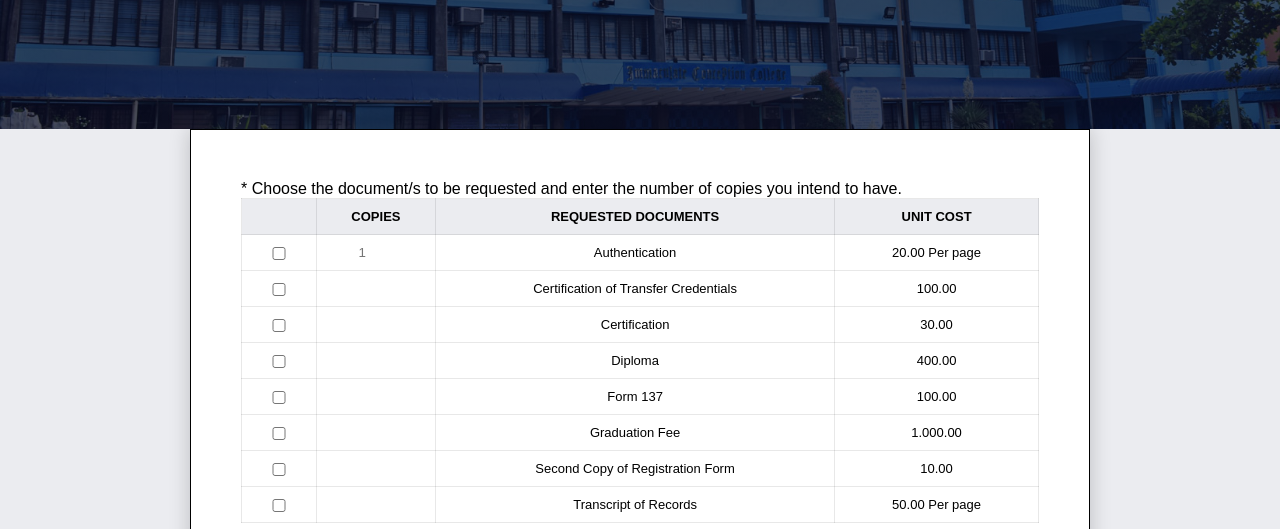
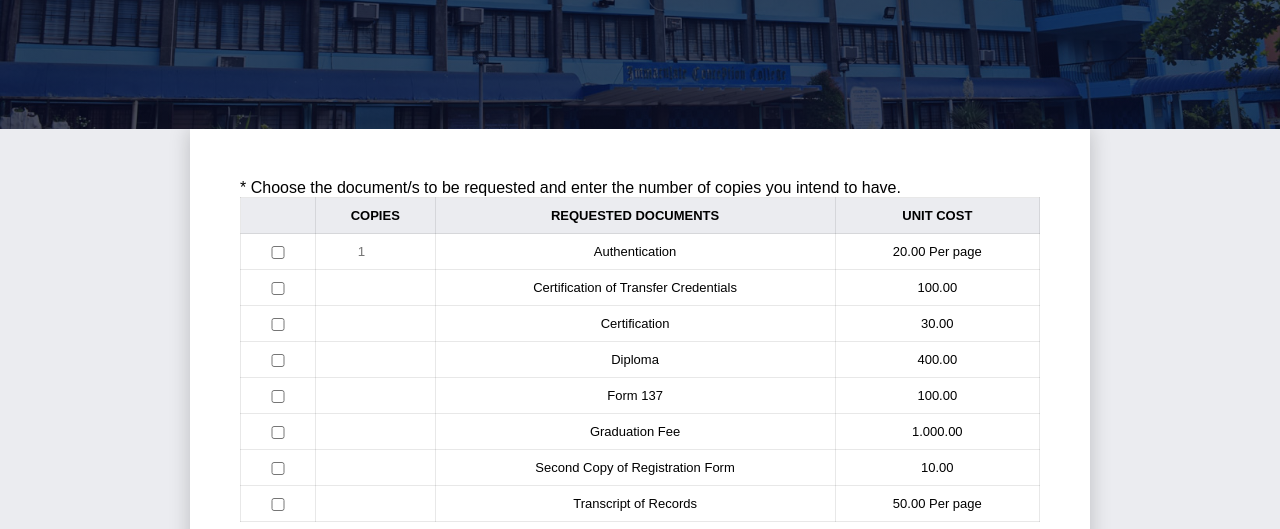
Before and after one commit to skexiacn4/formsubmitdemo, a plain HTML site: page front.html in a window 1280 px wide. Shown: the part 271-800 px from the top of the page. Drawn offline with Linux system fonts and the light colour scheme.

Commit message:
Update style2.css

```diff
--- a/style2.css
+++ b/style2.css
@@ -102,7 +102,7 @@ nav .fa{
     display: none;
  }
 
-@media(max-width: 600px) {
+@media(max-width: 100px) {
     .text-box h1{
         font-size: 20px;
     }
@@ -148,7 +148,6 @@ p {
 .table_responsive {
     max-width: 900px;
     width: 100%;
-    border: 1px solid #000;
     background-color: #fff;
     padding: 50px;
     overflow: auto;
```
